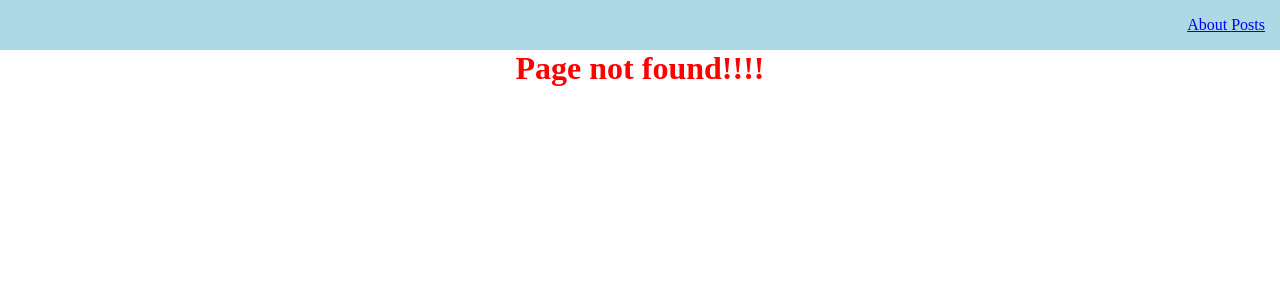
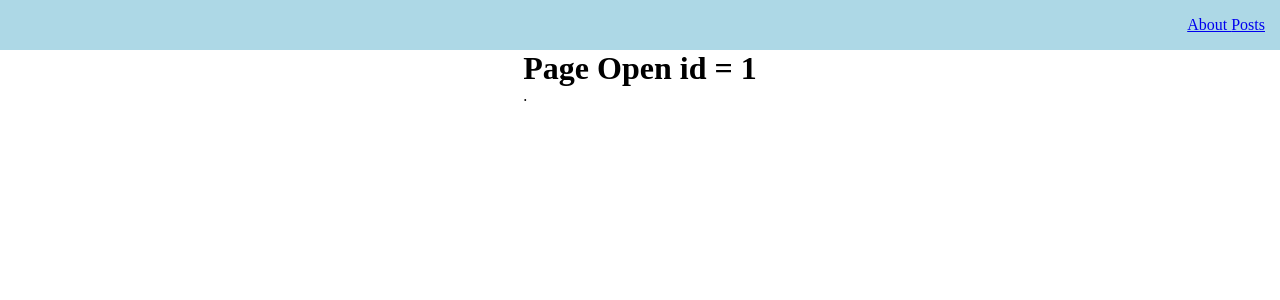
Before and after one commit to moroz-art-dev/course-full, a React (Create React App) app: page /posts/1 in a window 1280 px wide. Before the commit this address led to /error. Shown: the top 300 px of the page. Built offline with nearby package versions, Linux system fonts and the light colour scheme; no server answers.

Commit message:
post detail

```diff
--- a/src/API/PostService.js
+++ b/src/API/PostService.js
@@ -10,4 +10,8 @@
         })
         return response
     }
+    static async getById(id) {
+        const response = await axios.get('https://jsonplaceholder.typicode.com/posts/' + id, {})
+        return response
+    }
 }
--- a/src/components/AppRouter.jsx
+++ b/src/components/AppRouter.jsx
@@ -3,12 +3,14 @@
 import About from "../pages/About";
 import Posts from "../pages/Posts";
 import Error from "../pages/Error";
+import PostIdPage from "../pages/PostIdPage";
 
 const AppRouter = () => {
     return (
         <Routes>
             <Route path='/about' element={<About/>}/>
-            <Route path='/posts' element={<Posts/>}/>
+            <Route exact path='/posts' element={<Posts/>}/>
+            <Route exact path='/posts/:id' element={<PostIdPage/>}/>
             <Route path='/error' element={<Error/>}/>
             <Route path='*' to='/error' element={<Navigate to="/error" replace />}/>
         </Routes>
--- a/src/components/PostItem.jsx
+++ b/src/components/PostItem.jsx
@@ -1,14 +1,19 @@
 import React from 'react';
 import MyButton from "./UI/button/MyButton";
+import {useNavigate} from "react-router-dom";
 
 const PostItem = (props) => {
+    const router = useNavigate()
     return (
         <div className="post">
             <div className="post__content">
                 <strong>{props.post.id}. {props.post.title}</strong>
                 <p>{props.post.body}</p>
             </div>
-            <div className="post__btn">
+            <div className="post__btns">
+                <MyButton onClick={() => router(`/posts/${props.post.id}`)}>
+                    Open
+                </MyButton>
                 <MyButton onClick={() => props.remove(props.post)}>
                     Delete
                 </MyButton>
--- /dev/null
+++ b/src/pages/PostIdPage.jsx
@@ -0,0 +1,29 @@
+import React, {useEffect, useState} from 'react';
+import {useParams} from "react-router-dom";
+import {useFetching} from "../hooks/useFetching";
+import PostService from "../API/PostService";
+import Loader from "../components/UI/Loader/Loader";
+
+const PostIdPage = () => {
+    const params = useParams()
+    const [post, setPost] = useState({ })
+    const [fetchPostById, isLoading, error] = useFetching(async (id) => {
+        const response = await PostService.getById(id)
+        setPost(response.data)
+    })
+
+    useEffect(() => {
+        fetchPostById(params.id)
+    }, [])
+    return (
+        <div>
+            <h1>Page Open id = {params.id}</h1>
+            {isLoading
+                ? <Loader/>
+                : <div>{post.id}. {post.title}</div>
+            }
+        </div>
+    );
+};
+
+export default PostIdPage;
--- a/src/styles/App.css
+++ b/src/styles/App.css
@@ -22,7 +22,9 @@
     justify-content: space-between;
     align-items: center;
 }
-
+.post__btns {
+    display: flex;
+}
 .post-enter {
     transform: translateX(-350px);
 }
```
